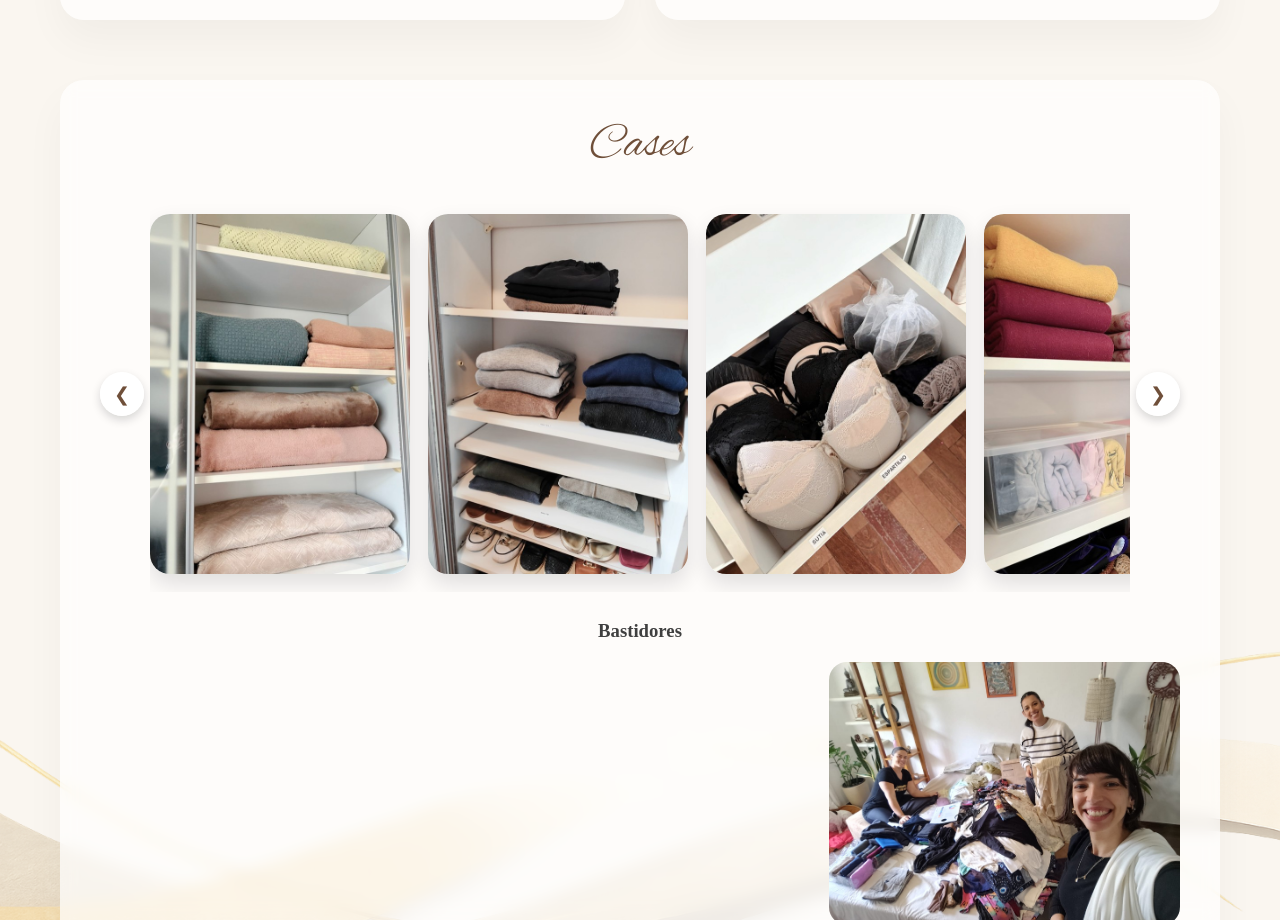
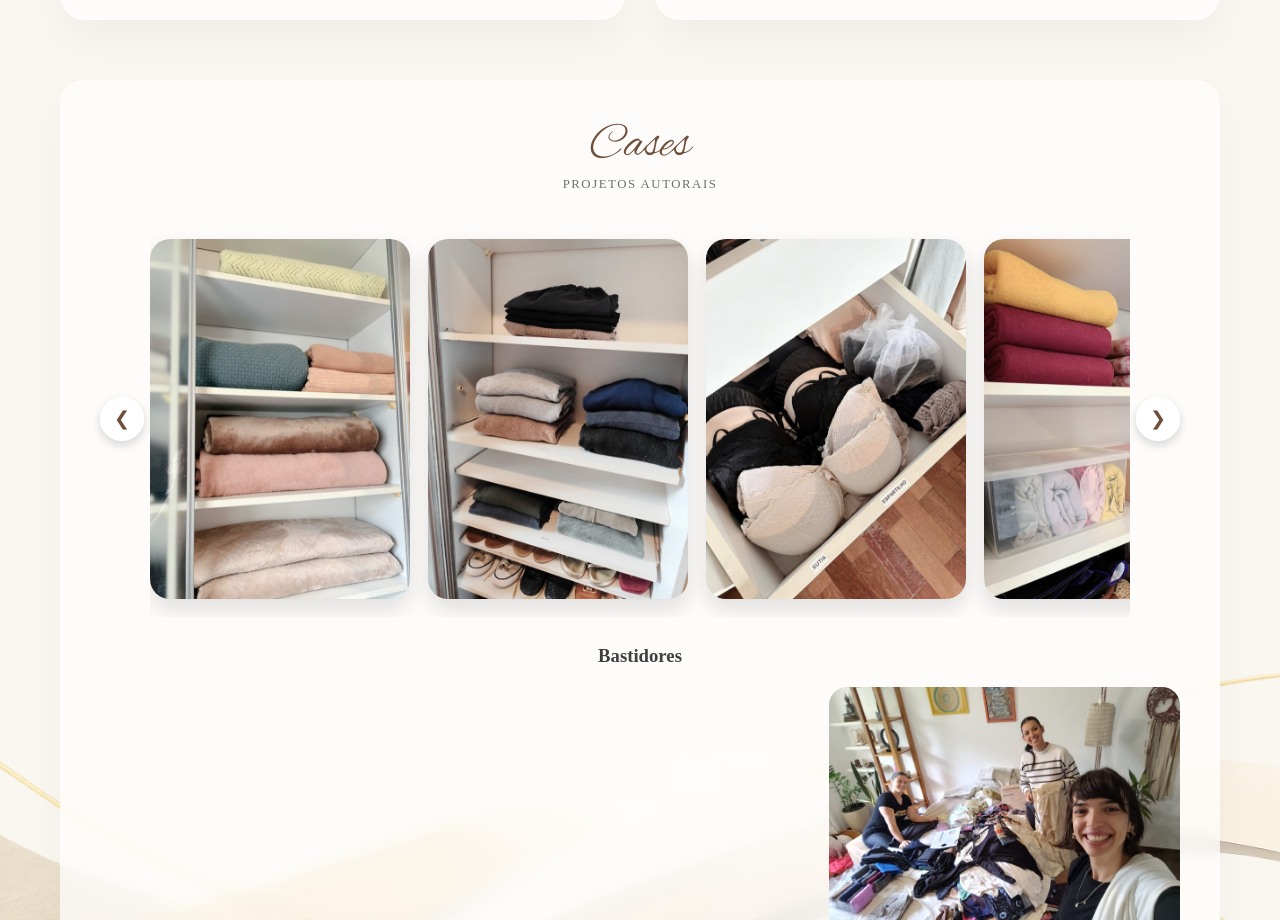
Before and after one commit to DavisonCDev/lets-organize, a React (Vite) app: page / in a window 1280 px wide. Shown: the part 6448-7368 px from the top of the page. Built offline with nearby package versions, Linux system fonts and the light colour scheme; a web font is replaced by a local one.

Commit message:
Atualização de Cases

```diff
--- a/src/App.css
+++ b/src/App.css
@@ -70,3 +70,23 @@
     display: inline-flex;
   }
 }
+
+.cases-section-heading {
+  display: flex;
+  flex-direction: column;
+  align-items: center;
+  margin-bottom: 26px;
+}
+
+.cases-section-heading h2 {
+  margin: 0;
+}
+
+.cases-section-subtitle {
+  margin-top: 4px;
+  font-size: 0.8rem;
+  letter-spacing: 0.12em;
+  text-transform: uppercase;
+  color: var(--text-primary);
+  opacity: 0.75;
+}
--- a/src/App.jsx
+++ b/src/App.jsx
@@ -98,7 +98,11 @@ function App() {
         </div>
 
         <div id="cases" className="section section-box anim-delay-4">
-          <h2>Cases</h2>
+          <div className="cases-section-heading">
+            <h2>Cases</h2>
+            <small className="cases-section-subtitle">Projetos Autorais</small>
+          </div>
+
           <Carousel />
         </div>
 
```
